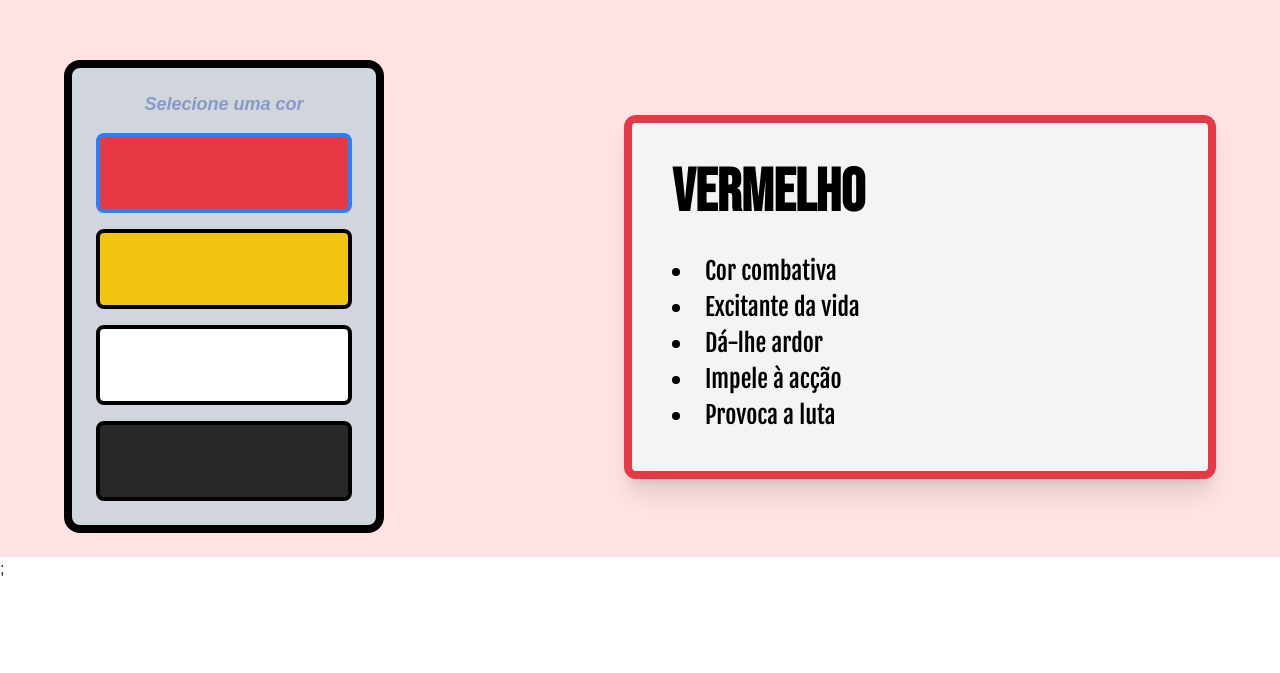
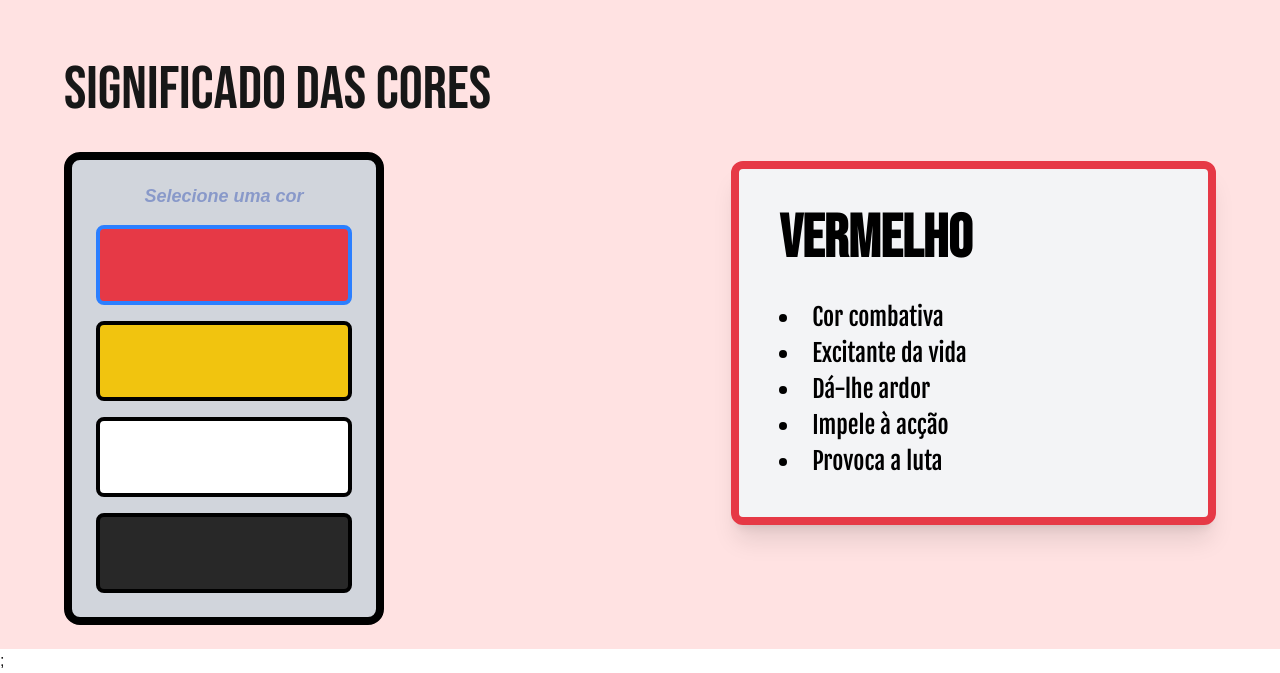
Before and after one commit to fabioazv14/ARJStudy, a Next.js app: page /simbolos in a window 1280 px wide. Shown: the part 1880-2553 px from the top of the page. Before the commit the page ends 2461 px from the top, so only its background shows below. Built offline with nearby package versions, Linux system fonts and the light colour scheme.

Commit message:
feat: add title to colorpallete

```diff
--- a/src/components/colorpalette.tsx
+++ b/src/components/colorpalette.tsx
@@ -51,6 +51,8 @@ export default function ColorPalette() {
 
   return (
     <div className="flex flex-col md:flex-row items-start gap-60 p-6 w-full max-w-[1200px] mx-auto">
+      <div className={`${bebasNeue.variable} flex flex-col`}>
+        <h1 className='flex text-center mx-auto font-title text-6xl mb-8'>Significado das cores</h1>
         {/* Paleta de Cores */}
         <div className="flex flex-col w-[320px] p-6 gap-4 rounded-2xl bg-gray-300 border-8 border-black">
           <h1 className='text-xl text-center'
@@ -74,6 +76,7 @@ export default function ColorPalette() {
             />
           ))}
         </div>
+      </div>
 
       {/* Significado da cor selecionada */}
       <div
```
Lines whose indentation alone changed are shown as unchanged.
